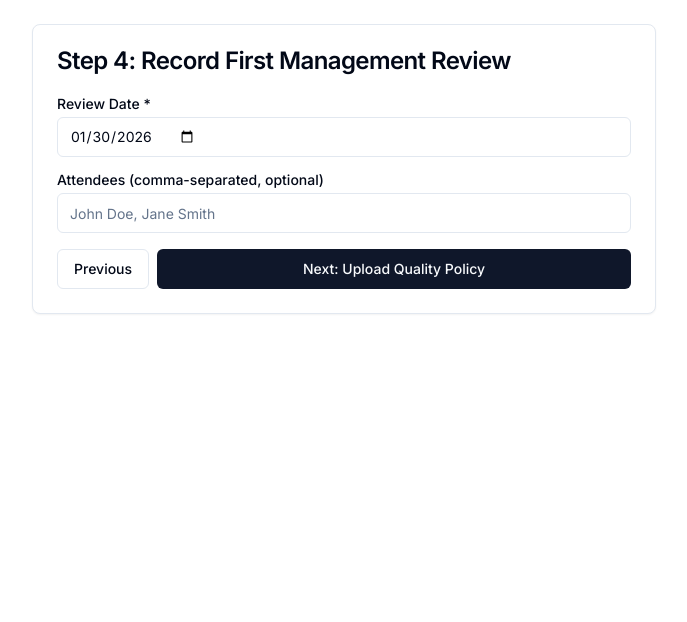
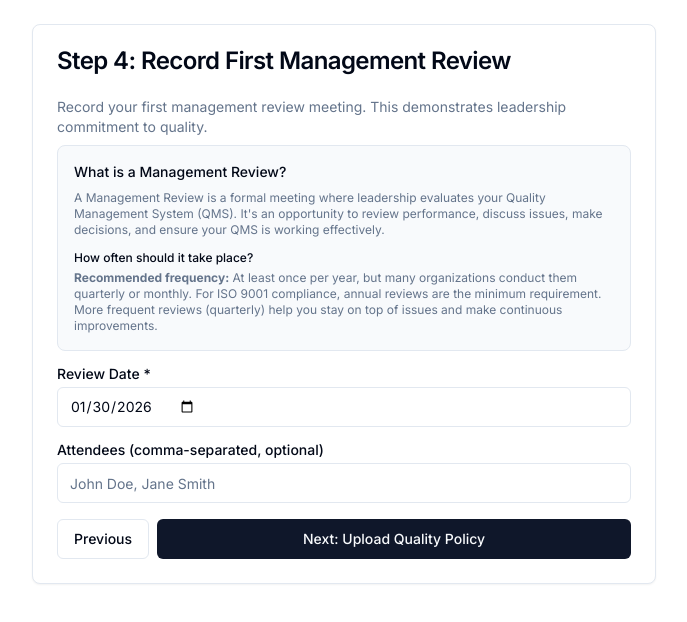
Before and after one commit to genestial/miniqms, a Next.js app: page /onboarding/step4 in a window 1280 px wide. Shown: the top 622 px of the page, without its empty margins (296-983 px from the left). Built offline with nearby package versions, Linux system fonts and the light colour scheme.

Commit message:
Add Management Review explanation to onboarding step 4

```diff
--- a/src/app/onboarding/step4/page.tsx
+++ b/src/app/onboarding/step4/page.tsx
@@ -55,7 +55,26 @@ export default function OnboardingStep4() {
         <CardHeader>
           <CardTitle>Step 4: Record First Management Review</CardTitle>
         </CardHeader>
-        <CardContent>
+        <CardContent className="space-y-4">
+          <div className="space-y-2">
+            <p className="text-sm text-muted-foreground">
+              Record your first management review meeting. This demonstrates
+              leadership commitment to quality.
+            </p>
+            <div className="p-4 bg-muted/50 rounded-lg border">
+              <h3 className="font-medium text-sm mb-2">What is a Management Review?</h3>
+              <p className="text-xs text-muted-foreground mb-3">
+                A Management Review is a formal meeting where leadership evaluates your Quality Management System (QMS).
+                It's an opportunity to review performance, discuss issues, make decisions, and ensure your QMS is working effectively.
+              </p>
+              <h4 className="font-medium text-xs mb-1">How often should it take place?</h4>
+              <p className="text-xs text-muted-foreground">
+                <strong>Recommended frequency:</strong> At least once per year, but many organizations conduct them quarterly or monthly.
+                For ISO 9001 compliance, annual reviews are the minimum requirement. More frequent reviews (quarterly) help you stay on top of issues and make continuous improvements.
+              </p>
+            </div>
+          </div>
+
           <form onSubmit={handleSubmit} className="space-y-4">
             <div>
               <Label htmlFor="reviewDate">Review Date *</Label>
```
